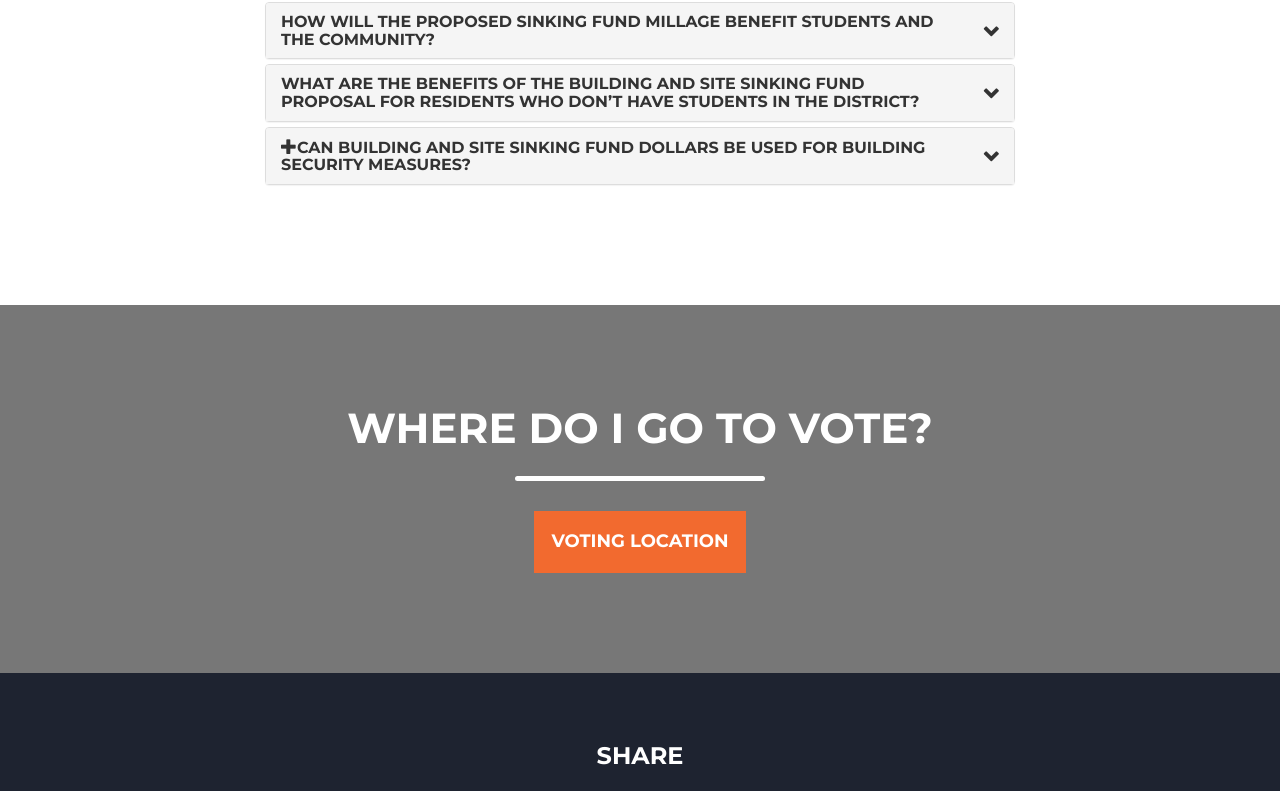
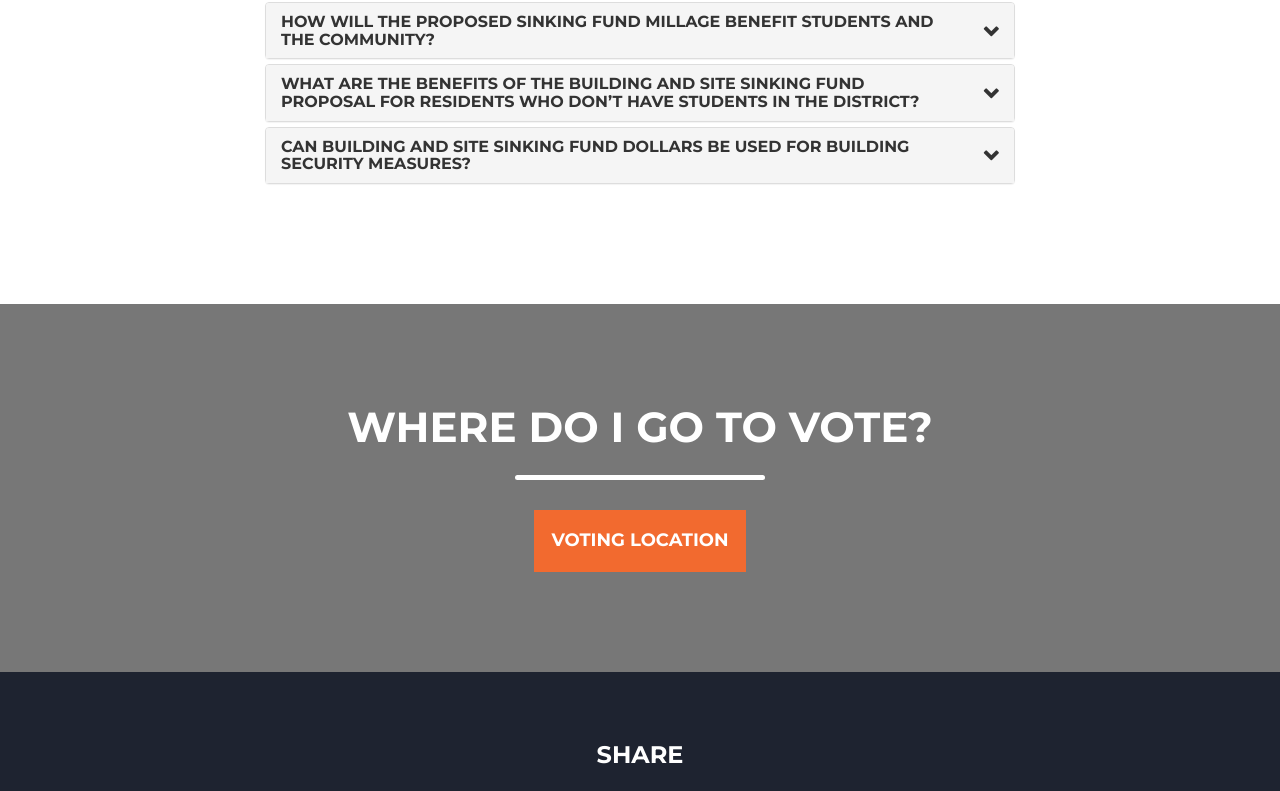
Before and after one commit to friendsofbhas/friendsofbhas.github.io, a website: page index.html in a window 1280 px wide. Shown: the part 3870-4661 px from the top of the page. Drawn offline with nearby package versions, Linux system fonts and the light colour scheme.

```diff
--- a/index.html
+++ b/index.html
@@ -520,7 +520,7 @@
             <div class="panel panel-default">
               <div class="panel-heading">
                 <h4 class="panel-title">
-                  <a data-toggle="collapse" data-parent="#accordion-other" href="#other-collapse-9"><span class="glyphicon glyphicon-plus"></span>Can building and site sinking fund dollars be used for building security measures?</a>
+                  <a data-toggle="collapse" data-parent="#accordion-other" href="#other-collapse-9"></span>Can building and site sinking fund dollars be used for building security measures?</a>
                 </h4>
               </div>
               <div id="other-collapse-9" class="panel-collapse collapse">
```
